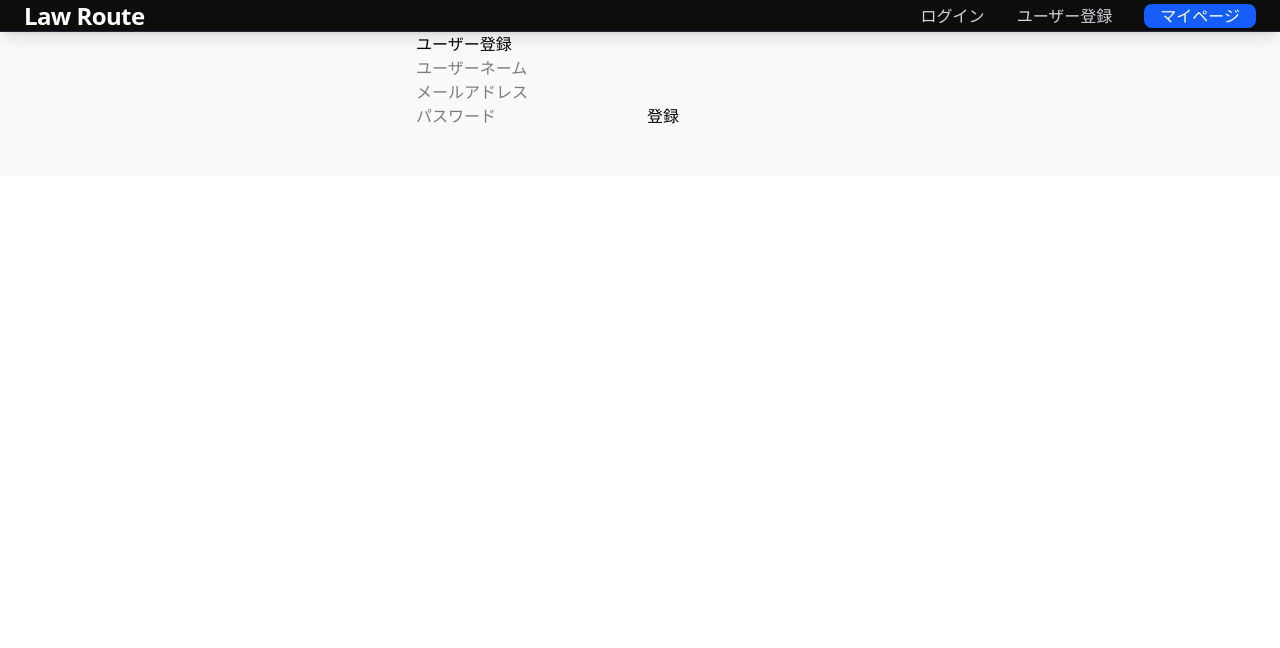
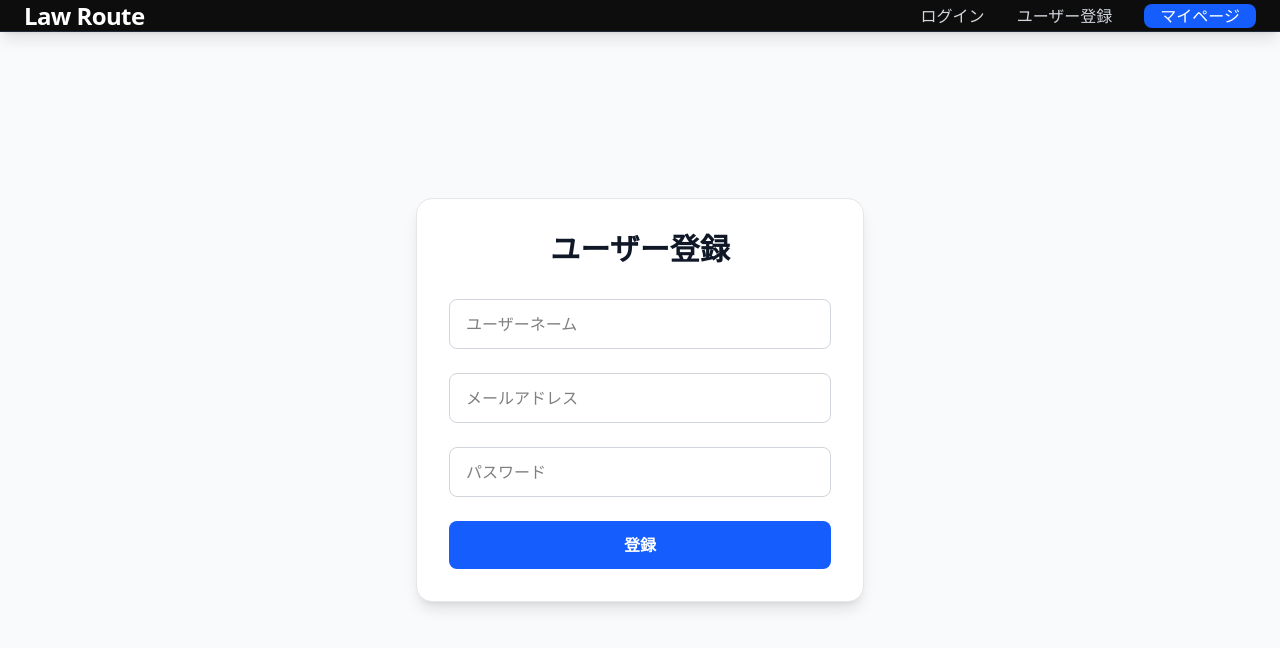
Before and after one commit to kitajima0401/Law-Route, a Next.js app: page /register in a window 1280 px wide. Shown: the top 648 px of the page. Built offline with nearby package versions, Linux system fonts and the light colour scheme.

Commit message:
add login register css

```diff
--- a/app/components/Results.tsx
+++ b/app/components/Results.tsx
@@ -8,8 +8,6 @@ type Props = {
 }
 
 const Results = ({results, keyword, isLoading}: Props) => {
-
-
   if(isLoading){
     return(
       <div>検索中...</div>
@@ -27,9 +25,13 @@ const Results = ({results, keyword, isLoading}: Props) => {
         <div>
           {results.map(result=>
               <div key={result.law_info.law_id} className="bg-white border border-gray-200 rounded-lg shadow-sm p-8 hover:shadow-md transition-shadow">
+
                 <p className="text-gray-600 font-medium mb-6">法令番号: {result.law_info.law_num}</p>
+
                 <div>{result.revision_info.law_title}</div>
+
                 <span className="inline-block px-4 py-1 bg-blue-100 text-blue-800 text-sm font-medium rounded-full">カテゴリー: {result.revision_info.category}</span>
+
                 {result.sentences.map((s: any, i: number)=>
                   <div key={i}
                   className="mt-4 p-5 bg-blue-50 border-l-4 border-blue-700 rounded-r-lg
@@ -38,12 +40,14 @@ const Results = ({results, keyword, isLoading}: Props) => {
                   dangerouslySetInnerHTML={{ __html: s.text }}
                   />
                 )}
+
                 <div className="mt-8 text-right">
-                  <Link href={`${process.env.NEXT_PUBLIC_URL}/LawDetailPage/${result.revision_info.law_revision_id}`}>
+                  <Link className="px-6 py-2 border border-blue-700 text-blue-700 font-medium rounded hover:bg-blue-50 transition" href={`${process.env.NEXT_PUBLIC_URL}/LawDetailPage/${result.revision_info.law_revision_id}`}>
                     本文を表示
                   </Link>
                   <button className="px-6 py-2 border border-blue-700 text-blue-700 font-medium rounded hover:bg-blue-50 transition">お気に入り登録</button>
                 </div>
+
               </div>
             )
           }
--- a/app/login/page.tsx
+++ b/app/login/page.tsx
@@ -30,15 +30,23 @@ const Login = () => {
   }
 
   return(
-    <div className="pt-8">
-      <title>ログインページ</title>
-      <h1>ログイン</h1>
-      <form onSubmit={handleSubmit}>
-        <input value={email} placeholder="メールアドレス" onChange={(e)=>setEmail(e.target.value)} type="email" required/>
-        <input value={password} placeholder="パスワード" onChange={(e)=>setPassword(e.target.value)} type="password" required/>
-        <button>ログイン</button>
-      </form>
+    <div className="min-h-screen bg-gray-50 flex items-center justify-center px-4">
+      <div className="w-full max-w-md">
+        <div className="bg-white rounded-2xl shadow-lg p-8 border border-gray-200">
+
+          <h1 className="text-3xl font-bold text-center text-gray-900 mb-8">ログイン</h1>
+
+          <form onSubmit={handleSubmit} className="space-y-6">
+            <input value={email} placeholder="メールアドレス" onChange={(e)=>setEmail(e.target.value)} type="email" required className="w-full px-4 py-3 border border-gray-300 rounded-lg focus:outline-none focus:ring-2 focus:ring-blue-500 focus:border-transparent text-base"/>
+
+            <input value={password} placeholder="パスワード" onChange={(e)=>setPassword(e.target.value)} type="password" required className="w-full px-4 py-3 border border-gray-300 rounded-lg focus:outline-none focus:ring-2 focus:ring-blue-500 focus:border-transparent text-base"/>
+
+            <button type="submit" className="w-full py-3 bg-blue-600 text-white font-semibold rounded-lg hover:bg-blue-700 transition duration-200">ログイン</button>
+          </form>
+        </div>
+      </div>
     </div>
+
   )
 }
 
--- a/app/page.tsx
+++ b/app/page.tsx
@@ -28,6 +28,7 @@ const Homepage = () => {
       <div className="max-w-4xl mx-auto px-6 py-12">
         <h1 className="text-4xl font-bold text-gray-800 text-center mb-4">Law Route</h1>
         <p className="text-lg text-gray-600 text-center mb-10">キーワードを入力して、法令を検索できます。</p>
+
         <form onSubmit={handleSubmit} className="mb-12">
           <div className="flex justify-center gap-4 mb-12">
             <input
@@ -38,14 +39,15 @@ const Homepage = () => {
               className="w-full max-w-2xl px-6 py-4 text-lg border-2 border-gray-300 rounded-lg focus:outline-none focus:border-blue-700 focus:ring-4 focus:ring-blue-100 transition-shadow placeholder-gray-500"
               required
             />
-          <select>
-            <option></option>
-          </select>
+
+
             <button className="px-10 py-4 bg-blue-700 text-white font-medium rounded-lg hover:bg-blue-800 active:bg-blue-900 transition shadow-md whitespace-nowrap">
               検索
             </button>
+
           </div>
         </form>
+
         <Results results={results?.items ?? []} keyword={keyword} isLoading={isLoading} />
       </div>
     </div>
--- a/app/register/page.tsx
+++ b/app/register/page.tsx
@@ -30,16 +30,23 @@ const Register = () => {
   }
 
   return(
-    <div className="pt-8 bg-gray-50 py-12 px-4">
-      <div className="max-w-md mx-auto">
-        <title>登録ページ</title>
-        <h1>ユーザー登録</h1>
-        <form onSubmit={handleSubmit} >
-          <input type="text" value={name} onChange={(e)=>setName(e.target.value)} placeholder="ユーザーネーム"  required/>
-          <input type="email" value={email} onChange={(e)=>setEmail(e.target.value)} placeholder="メールアドレス"  required/>
-          <input type="password" value={password} onChange={(e)=>setPassword(e.target.value)} placeholder="パスワード"  required/>
-          <button>登録</button>
-        </form>
+    <div className="min-h-screen bg-gray-50 flex items-center justify-center">
+      <div className="w-full max-w-md">
+        <div className="bg-white rounded-2xl shadow-lg p-8 border border-gray-200">
+
+          <h1 className="text-3xl font-bold text-center text-gray-900 mb-8">ユーザー登録</h1>
+
+          <form onSubmit={handleSubmit} className="space-y-6">
+            <input type="text" value={name} onChange={(e)=>setName(e.target.value)} placeholder="ユーザーネーム"  required className="w-full px-4 py-3 border border-gray-300 rounded-lg focus:outline-none focus:ring-2 focus:ring-blue-500 focus:border-transparent text-base"/>
+
+            <input type="email" value={email} onChange={(e)=>setEmail(e.target.value)} placeholder="メールアドレス"  required className="w-full px-4 py-3 border border-gray-300 rounded-lg focus:outline-none focus:ring-2 focus:ring-blue-500 focus:border-transparent text-base"/>
+
+            <input type="password" value={password} onChange={(e)=>setPassword(e.target.value)} placeholder="パスワード"  required className="w-full px-4 py-3 border border-gray-300 rounded-lg focus:outline-none focus:ring-2 focus:ring-blue-500 focus:border-transparent text-base"/>
+
+            <button type="submit" className="w-full py-3 bg-blue-600 text-white font-semibold rounded-lg hover:bg-blue-700 transition duration-200">登録</button>
+
+          </form>
+        </div>
       </div>
     </div>
   )
```
Lines whose indentation alone changed are shown as unchanged.
